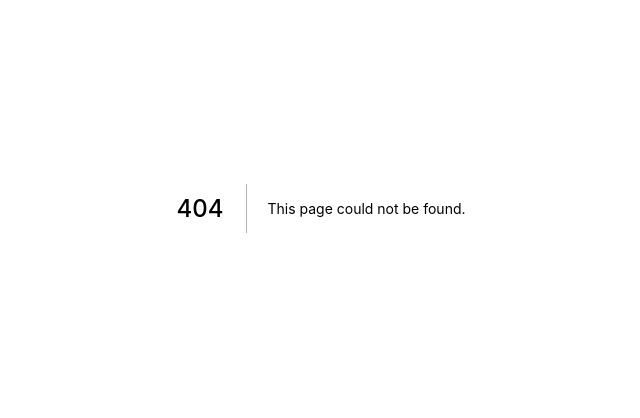
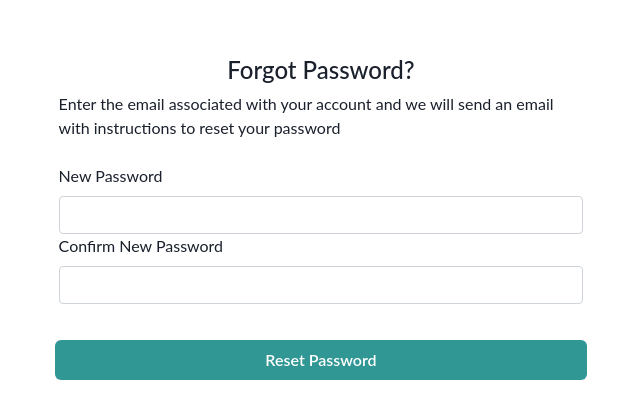
Before and after one commit to Olaoluwadunni/GIF-authentication-project-Frontend, a Next.js app: page /reset-password in a window 1280 px wide. Before the commit this address had no page. Shown: the part 192-610 px from the top of the page, without its empty margins (319-959 px from the left). Built offline with nearby package versions, Linux system fonts and the light colour scheme.

Commit message:
added gif page

```diff
--- a/package.json
+++ b/package.json
@@ -3,7 +3,7 @@
   "version": "0.1.0",
   "private": true,
   "scripts": {
-    "dev": "next dev -p 3200",
+    "dev": "next dev -p 3100",
     "build": "next build",
     "start": "next start",
     "lint": "next lint",
--- /dev/null
+++ b/pages/reset-password.js
@@ -0,0 +1,55 @@
+/* eslint-disable react/jsx-filename-extension */
+/* eslint-disable react/jsx-no-undef */
+import React, { useState } from 'react';
+import {
+  Button, Container, Flex, Text,
+} from '@chakra-ui/react';
+import PasswordInput from '../components/PasswordInput';
+
+const resetPassword = () => {
+  const [newPassword, setNewPassword] = useState('');
+  const [confirmNewPassword, setconfirmNewPassword] = useState('');
+  return (
+    <div>
+      <Flex direction="column" justify="center" align="center" minH="100vh">
+        {/* <Image src={passwordIcon} alt="forgot password icon" width={80} height={80} /> */}
+        <Container>
+          <Text fontSize="2xl" textAlign="center" marginTop="4" marginBottom="1" fontWeight="medium">Forgot Password?</Text>
+          <Text fontSize="xm" textAlign="" marginBottom="6" className="fw-semibold" color="brand.100">Enter the email associated with your account and we will send an email with instructions to reset your password</Text>
+          <form className="action" method="post">
+            <div className="row g-2">
+              <div className="mb-3">
+                <PasswordInput
+                  label="New Password"
+                  value={newPassword}
+                //   validate={errors.password ? 'is-invalid' : ''}
+                //   others={register('password')}
+                  onChange={(e) => setNewPassword(e.target.value)}
+                />
+                <PasswordInput
+                  label="Confirm New Password"
+                  value={confirmNewPassword}
+                //   validate={errors.password ? 'is-invalid' : ''}
+                //   others={register('password')}
+                  onChange={(e) => setconfirmNewPassword(e.target.value)}
+                />
+              </div>
+              <Button
+                variant="solid"
+                colorScheme="teal"
+                className="col-12"
+                w="100%"
+                marginTop="5"
+                type="submit"
+              >
+                Reset Password
+              </Button>
+            </div>
+          </form>
+        </Container>
+      </Flex>
+    </div>
+  );
+};
+
+export default resetPassword;
```
Also changed, not shown: pages/gif-information.js (added, +81 -0 lines), pages/search-gif.js (+9 -5 lines).
